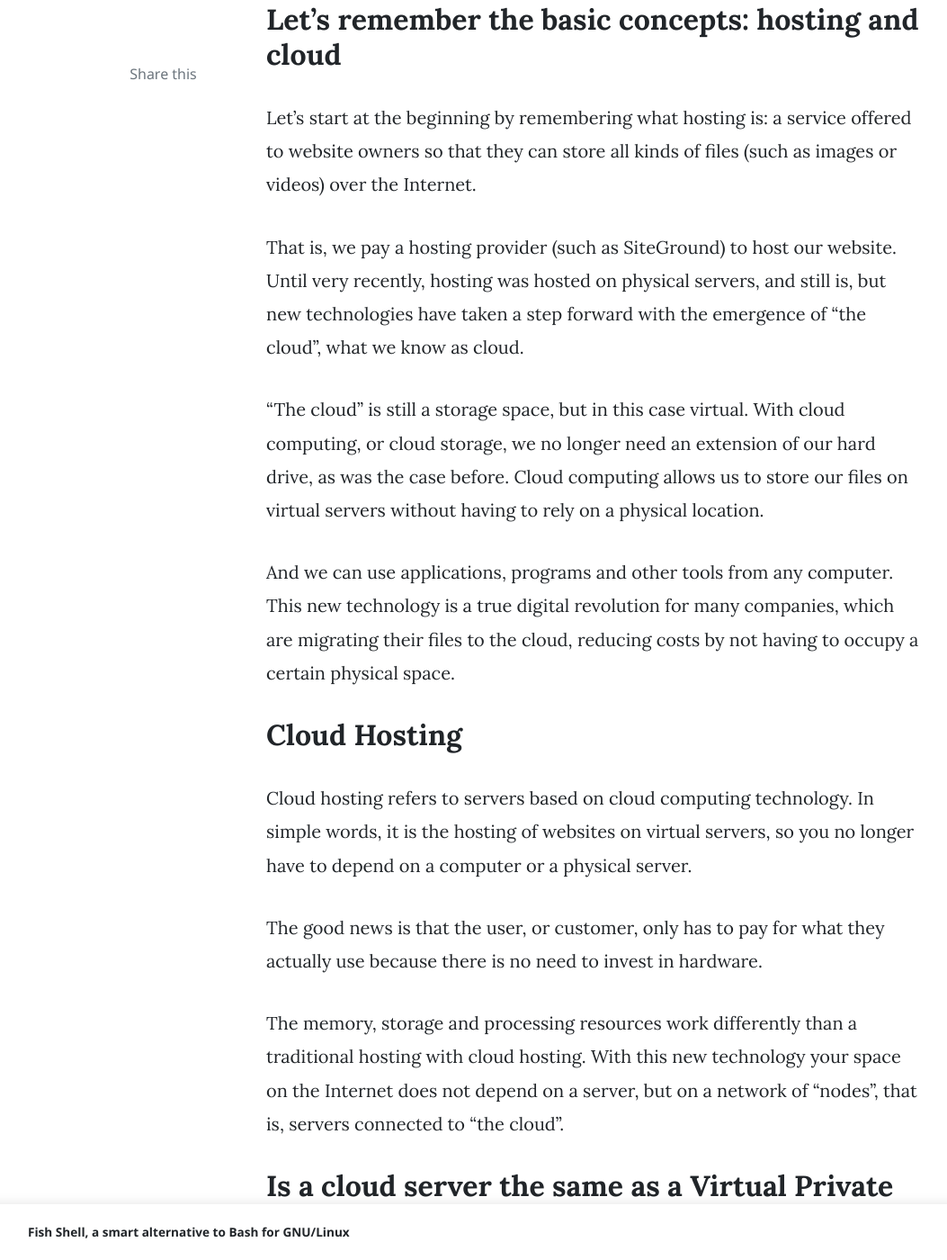
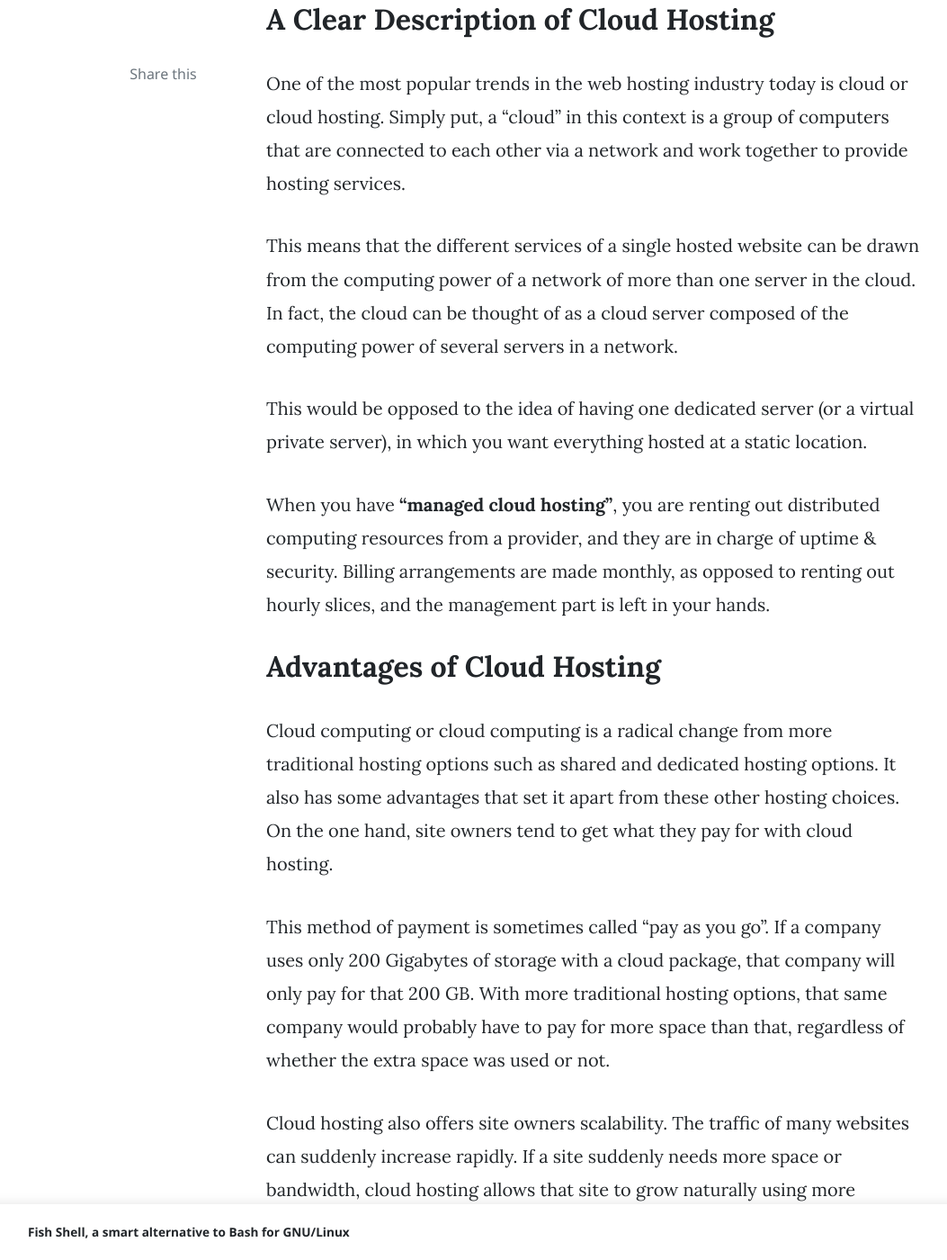
Before and after one commit to d0zme/d0z-medium, a Jekyll site: the page built from _posts/2020-10-03-what-is-managed-cloud.md, in a window 1280 px wide and 1400 px high, scrolled down 580 px. Shown: the whole window at 90% size, without its empty margins (74-1127 px from the left). Built offline with Jekyll 4.4.1, drawn with Linux system fonts in a browser that asks for light colours; nearby versions of some CDN libraries; comment, search, counter and statistics services are not loaded; some of the changed text lies outside the part shown.

Commit message:
Update 2020-10-03-what-is-managed-cloud.md

```diff
--- a/_posts/2020-10-03-what-is-managed-cloud.md
+++ b/_posts/2020-10-03-what-is-managed-cloud.md
@@ -8,59 +8,39 @@ pemalink: /what-is-managed-cloud-hosting
 
 If you're reading this blog, you probably already have an idea what hosting or web hosting is. [Managed cloud hosting](https://www.temok.com/managed-amazon-cloud-hosting) is an entirely different beast to comprehend.
 
-## Let's remember the basic concepts: hosting and cloud
+## A Clear Description of Cloud Hosting
 
-Let's start at the beginning by remembering what hosting is: a service offered to website owners so that they can store all kinds of files (such as images or videos) over the Internet.
+One of the most popular trends in the web hosting industry today is cloud or cloud hosting. Simply put, a "cloud" in this context is a group of computers that are connected to each other via a network and work together to provide hosting services.
 
-That is, we pay a hosting provider (such as SiteGround) to host our website. Until very recently, hosting was hosted on physical servers, and still is, but new technologies have taken a step forward with the emergence of "the cloud", what we know as cloud.
+This means that the different services of a single hosted website can be drawn from the computing power of a network of more than one server in the cloud. In fact, the cloud can be thought of as a cloud server composed of the computing power of several servers in a network.
 
-"The cloud" is still a storage space, but in this case virtual. With cloud computing, or cloud storage, we no longer need an extension of our hard drive, as was the case before. Cloud computing allows us to store our files on virtual servers without having to rely on a physical location.
+This would be opposed to the idea of having one dedicated server (or a virtual private server), in which you want everything hosted at a static location.
 
-And we can use applications, programs and other tools from any computer. This new technology is a true digital revolution for many companies, which are migrating their files to the cloud, reducing costs by not having to occupy a certain physical space.
+When you have **“managed cloud hosting”**, you are renting out distributed computing resources from a provider, and they are in charge of uptime & security. Billing arrangements are made monthly, as opposed to renting out hourly slices, and the management part is left in your hands.
 
-## Cloud Hosting
+## Advantages of Cloud Hosting
 
-Cloud hosting refers to servers based on cloud computing technology. In simple words, it is the hosting of websites on virtual servers, so you no longer have to depend on a computer or a physical server.
+Cloud computing or cloud computing is a radical change from more traditional hosting options such as shared and dedicated hosting options. It also has some advantages that set it apart from these other hosting choices. On the one hand, site owners tend to get what they pay for with cloud hosting.
 
-The good news is that the user, or customer, only has to pay for what they actually use because there is no need to invest in hardware.
+This method of payment is sometimes called "pay as you go". If a company uses only 200 Gigabytes of storage with a cloud package, that company will only pay for that 200 GB. With more traditional hosting options, that same company would probably have to pay for more space than that, regardless of whether the extra space was used or not.
 
-The memory, storage and processing resources work differently than a traditional hosting with cloud hosting. With this new technology your space on the Internet does not depend on a server, but on a network of "nodes", that is, servers connected to "the cloud".
+Cloud hosting also offers site owners scalability. The traffic of many websites can suddenly increase rapidly. If a site suddenly needs more space or bandwidth, cloud hosting allows that site to grow naturally using more resources in the cloud. In comparison, performing such an expansion with traditional web hosting methods can be a very expensive and laborious process.
 
-## Is a cloud server the same as a Virtual Private Server?
+## Disadvantages of Cloud Hosting
 
-No, although it can be confusing. VPS servers correspond to pre-Cloud or "cloud" technology.  A Virtual Private Server (VPS) is used when a shared server has become too small for us, for example because of the large number of visits we receive.
+Unfortunately, there are some disadvantages to cloud hosting that website owners should take into account. Probably the most important of these is the fact that cloud hosting involves certain security risks that do not affect websites that use shared hosting or dedicated servers.
 
-Unlike the shared server, the VPS server assigns resources exclusively to one user or company, apart from the rest of the installations on the server. By not sharing resources, we will not be affected in the performance if there is any problem.
+This is due to the fact that information is not stored locally on a server in one place. Instead, this information may be transmitted regularly between multiple servers. This movement of data can make your data vulnerable to hackers. Cloud hosting companies can use security and encryption methods to negate the possibility of this information being compromised, but the risk remains.
 
-The problem with a VPS server is that it can give hardware failures, among others, while the cloud hosting or cloud server is independent of the hardware and if there was any failure the user could always migrate his data to another node.
+## Wrapping Up
 
-Cloud hosting uses a large number of servers which are distributed among various data centers located in different places. Another disadvantage of the VPS server is that technical knowledge is required, which is not the case with a shared server.
+If you choose to go with cloud hosting, there are three things you should consider when looking for the best cloud hosting provider. First of all, you should consider whether what you are being charged for the scalability option of the package is actually a good deal.
 
-## Advantages of cloud hosting
----
+You should only pay for what you expect your website to consume, both during peak and off-peak hours. If you end up being billed more than you would be with a shared or dedicated hosting plan, you should look for a more cost-effective host.
 
-### Saving money
+Secondly, you should look for quality web tools. Although scalability is important, if you are unable to do anything with your account, it will always be a waste of money. Things to check are control panels with multiple options, site creation tools, and e-commerce modules.
 
-The best thing about a cloud server is the tremendous savings it provides, since we only pay for what we use and we will be aware of that when we see the bottom line. On the other hand, if we opt for a traditional hosting we will have to pay a fixed amount, whether we use all the resources or not.
+Finally, make sure you take a cloud hosting package that comes with quality technical support. Although cloud hosting has many advantages, you may face technical difficulties, as with any other type of hosting plan. Make sure you are able to communicate with technical support 24 hours a day to ensure that your site can avoid significant downtime.
 
-We also avoid purchasing devices and infrastructure with the aim of acquiring resources that we do not consume in the end. Another aspect not less important is that we save costs in electricity consumption or personnel hiring.
-
-### More availability
-
-Cloud servers offer the ability to access the number of servers we need quickly and efficiently.  We can, for example, expand storage capacity automatically, without having to change plans or be obliged to consult with the technical support of a hosting service.
-
-### Flexibility or scalability of resources
-
-We do not need to make new equipment acquisitions, for example. We can increase or decrease the resources we need at any given time and there is no need for unnecessary waiting. Since we pay only for what we use, we save on costs.
-
-### Easy to use control panel
-
-Most cloud hosting service providers offer easy-to-use management or control panels. We can schedule backups with a single click, when the service company is not taking care of maintenance and updates. The management of our panel, in any case, is very simple and similar to that of a traditional hosting, such as cPanel.
-
-### More stability
-
-Since we do not have to fear hardware failures by not depending on a physical server, we have greater availability, a fundamental aspect for many companies. This guarantees us a constant online presence, which we call uptime.
-
-The traditional hosting services offer an average of 99% because there are necessary interruptions of the server, such as maintenance work or updating a hard disk, but with a cloud hosting we will have an uptime of 99.9%. This advantage is due to the fact that the operating system automatically creates a replica of the failed server.
 
 *See also: [Managing your cloud storage with Cyberduck Console](https://d0z.me/cyberduck-console/)*
```
